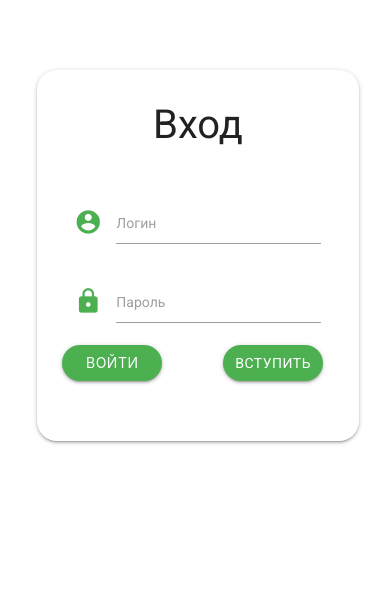
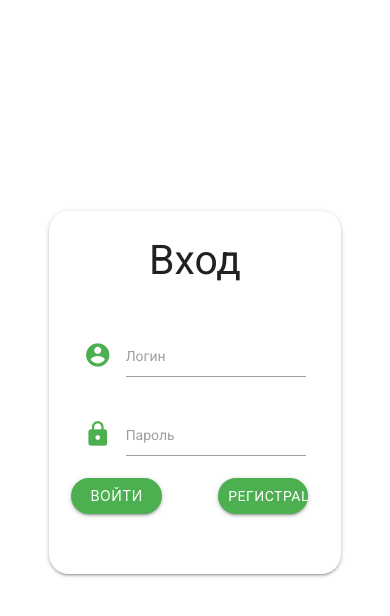
Before and after one commit to SERGEYDJUM/Infinity, a Django app: page /login in a window 390 px wide. Shown: the top 616 px of the page. Run offline with Django 3.2, Linux system fonts and the light colour scheme.

Commit message:
login
адаптивность
убран говнокод Сергея

```diff
--- a/BookSharing/MainApp/static/css/login.css
+++ b/BookSharing/MainApp/static/css/login.css
@@ -4,6 +4,7 @@ html
 {
   font-family: Roboto;
 }
+
 
 .btn
 {
@@ -12,18 +13,12 @@ html
 
 #card
 {
-  margin-top: 20%;
-  margin-left: 5%;
+  margin-top: 25vh;
   border-radius: 20px;
 }
 
-input:focus
-{
-  border-bottom: 1px solid #4caf50 !important;
-  box-shadow: 0 1px 0 0 #4caf50 !important;
-}
-
-h2
-{
-  font-size: 40px;
-}
+/* Не нравиться <h2> ?!
+Но нет!
+Перепишу ка я font-size!
+Мне ж тяжело использовать готовый <h3>!
+Сергей Дж.  */
--- a/BookSharing/MainApp/templates/login.html
+++ b/BookSharing/MainApp/templates/login.html
@@ -8,40 +8,42 @@
       <meta name="viewport" content="width=device-width, initial-scale=1.0">
 		  <meta http-equiv="X-UA-Compatible" content="ie=edge">
     </head>
+
+
     <body>
     <div class="container">
       <div class="row">
-        <div id="card" class="card col s11 offset-s3">
+        <div id="card" class="card col s10 offset-s1 m8 offset-m2 l6 offset-l3 xl6 offset-xl3">
 
+<!-- Вход -->
           <div class="row">
-            <h2 class="center-align">Вход</h2>
+            <h3 class="center-align">Вход</h3>
           </div>
 
           <div class="row">
             <form>
-
+<!-- Логин -->
               <div class="input-field col s10 offset-s1">
                 <i class="material-icons prefix green-text">account_circle</i>
                 <input id="login" type="text" autocomplete="username">
                 <label for="login" class="grey-text">Логин</label>
               </div>
-
+<!-- Пароль -->
               <div class="input-field col s10 offset-s1">
                 <i style="" class="material-icons prefix green-text">lock</i>
                 <input id="password" type="password" autocomplete="current-password">
                 <label for="password" class="grey-text">Пароль</label>
               </div>
-
+<!-- Кнопки -->
               <div class="row">
                 <div class=" row col s6">
                   <button type="submit" class="green waves-effect waves-light btn col s8 offset-s2">Войти</button>
                 </div>
 
                 <div class="row col s6">
-                  <a href="/signin" class="green waves-effect waves-light btn col s8 offset-s2">Вступить</a>
+                  <a href="/signin" class="green waves-effect waves-light btn col s8 offset-s2">Регистрация</a>
                 </div>
               </div>
-
             </form>
           </div>
           </div>
```
